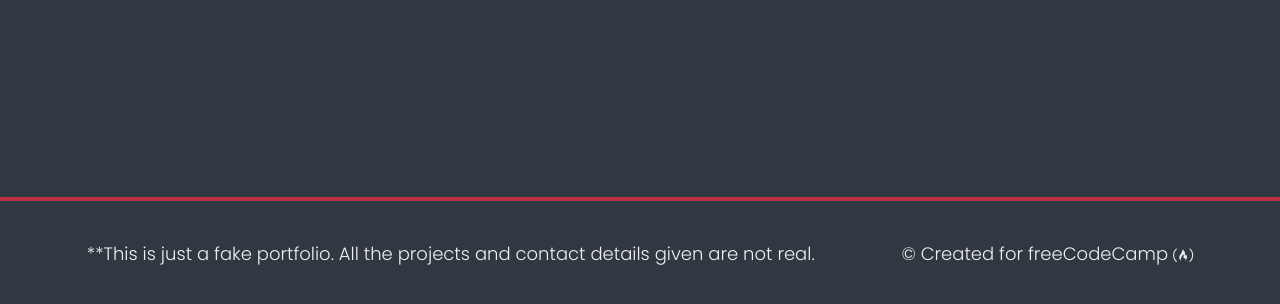
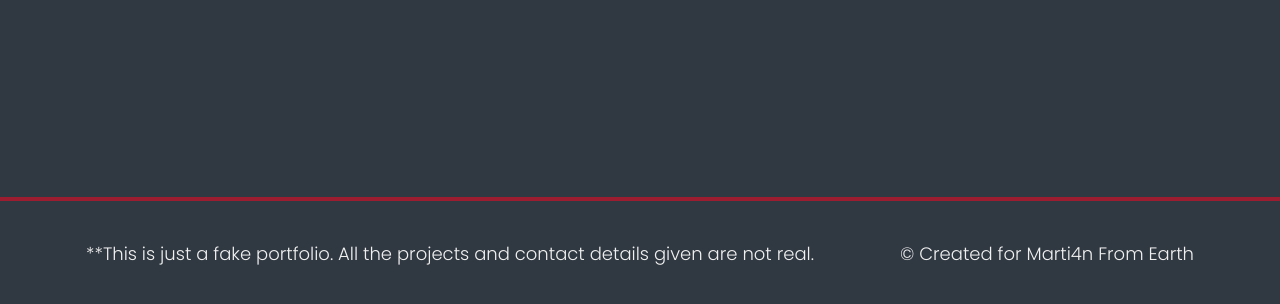
Before and after one commit to ciamac-da/portfolioWebsiteUsingCss, a plain HTML site: page index.html in a window 1280 px wide. Shown: the part 2428-2732 px from the top of the page. Drawn offline with Linux system fonts and the light colour scheme.

Commit message:
Verified by Marti4n

```diff
--- a/index.html
+++ b/index.html
@@ -43,7 +43,7 @@
 <!-- START WELCOME SECTION -->
 
 <section id="welcome-section" class="welcome-section">
-  <h1>Hey I am Mimic</h1>
+  <h1>Hey I am Marti4n</h1>
   <p>a web developer</p>
 </section>
 
@@ -56,7 +56,7 @@
 
   <div class="projects-grid">
     <a
-      href="https://codepen.io/freeCodeCamp/full/zNqgVx"
+      href=""
       target="_blank"
       class="project project-tile"
     >
@@ -72,7 +72,7 @@
       </p>
     </a>
     <a
-      href="https://codepen.io/freeCodeCamp/full/qRZeGZ"
+      href=""
       target="_blank"
       class="project project-tile"
     >
@@ -88,7 +88,7 @@
       </p>
     </a>
     <a
-      href="https://codepen.io/freeCodeCamp/full/wgGVVX"
+      href=""
       target="_blank"
       class="project project-tile"
     >
@@ -104,7 +104,7 @@
       </p>
     </a>
     <a
-      href="https://codepen.io/freeCodeCamp/full/mVEJag"
+      href=""
       target="_blank"
       class="project project-tile"
     >
@@ -120,7 +120,7 @@
       </p>
     </a>
     <a
-      href="https://codepen.io/freeCodeCamp/full/wGqEga"
+      href=""
       target="_blank"
       class="project project-tile"
     >
@@ -136,7 +136,7 @@
       </p>
     </a>
     <a
-      href="https://codepen.io/freeCodeCamp/full/KzXQgy"
+      href=""
       target="_blank"
       class="project project-tile"
     >
@@ -154,7 +154,7 @@
   </div>
 
   <a
-    href="https://codepen.io/FreeCodeCamp/"
+    href=""
     class="btn btn-show-all"
     target="_blank"
     >Show all<i class="fas fa-chevron-right"></i
@@ -172,20 +172,20 @@
   </div>
   <div class="contact-links">
     <a
-      href="https://facebook.com/freecodecamp"
+      href=""
       target="_blank"
       class="btn contact-details"
       ><i class="fab fa-facebook-square"></i> Facebook</a
     >
     <a
       id="profile-link"
-      href="https://github.com/freecodecamp"
+      href=""
       target="_blank"
       class="btn contact-details"
       ><i class="fab fa-github"></i> GitHub</a
     >
     <a
-      href="https://twitter.com/freecodecamp"
+      href=""
       target="_blank"
       class="btn contact-details"
       ><i class="fab fa-twitter"></i> Twitter</a
@@ -211,8 +211,7 @@
   <p>
     &copy; Created for
     <a href="https://www.freecodecamp.com/" target="_blank"
-      >freeCodeCamp <i class="fab fa-free-code-camp"></i
-    ></a>
+      >Marti4n From Earth</a>
   </p>
 </footer>
 <!-- END FOOTER SECTION -->
--- a/style.css
+++ b/style.css
@@ -1,8 +1,8 @@
 /* Custom properties/variables  */
 :root {
     --main-white: #f0f0f0;
-    --main-red: #be3144;
-    --main-blue: #45567d;
+    --main-red: #9c1c30;
+    --main-blue: #a1aa25;
     --main-gray: #303841;
   }
 
```
